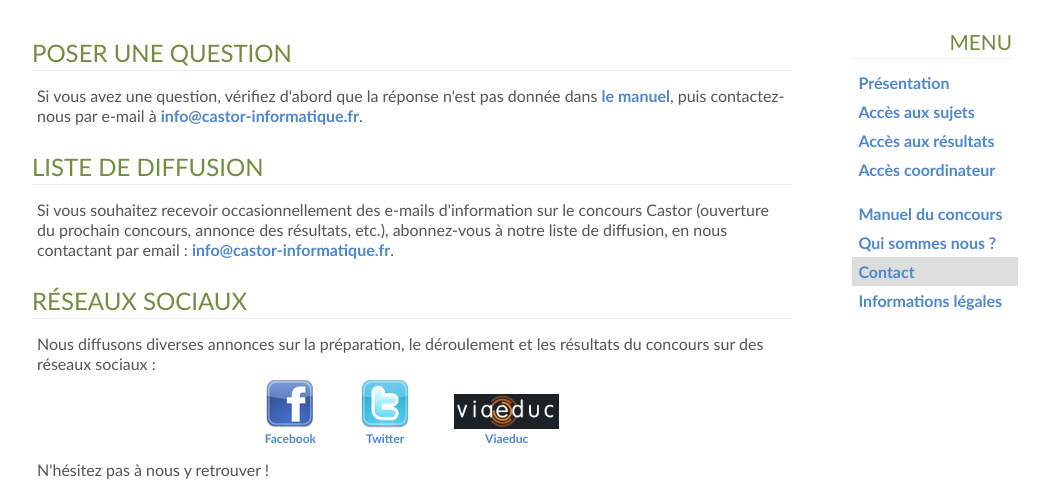
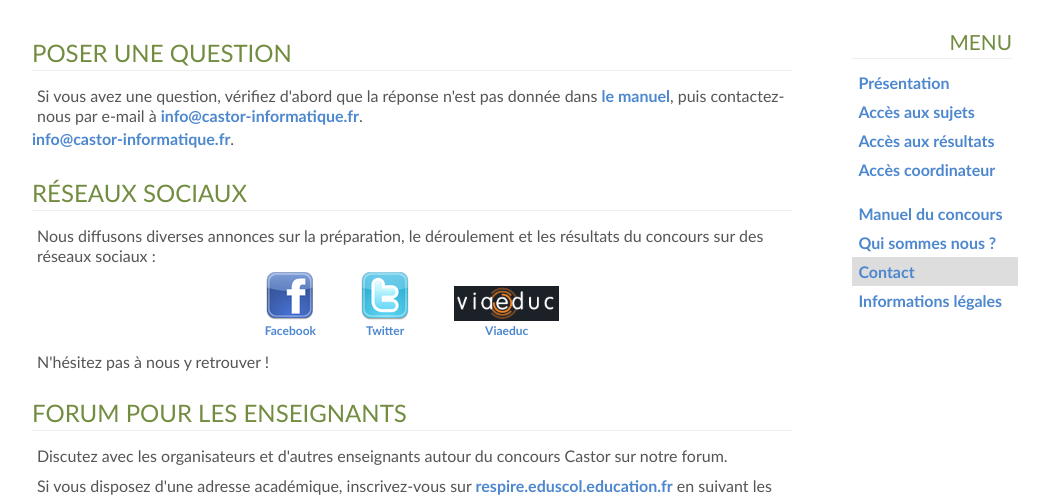
Before and after one commit to France-ioi/castor-informatique.fr, a PHP site: page /contact.php in a window 1280 px wide. Shown: the part 105-602 px from the top of the page, without its empty margins (118-1167 px from the left). Run offline with PHP 8.4, Linux system fonts and the light colour scheme.

Commit message:
suppression référence à une liste de diffusion

```diff
--- a/contact.php
+++ b/contact.php
@@ -28,11 +28,6 @@
 Si vous avez une question, vérifiez d'abord que la réponse n'est pas donnée dans <a href="manuel.php">le manuel</a>, puis contactez-nous par e-mail à <a href="mailto:info@castor-informatique.fr">info@castor-informatique.fr</a>.
 </p>
 
-<h1>Liste de diffusion</h1>
-
-<p>
-Si vous souhaitez recevoir occasionnellement des e-mails d'information sur le concours Castor (ouverture du prochain concours,
-annonce des résultats, etc.), abonnez-vous à notre liste de diffusion, en nous contactant par email :
 
 <?php //******************************************************************** ?>
 <!--
```
